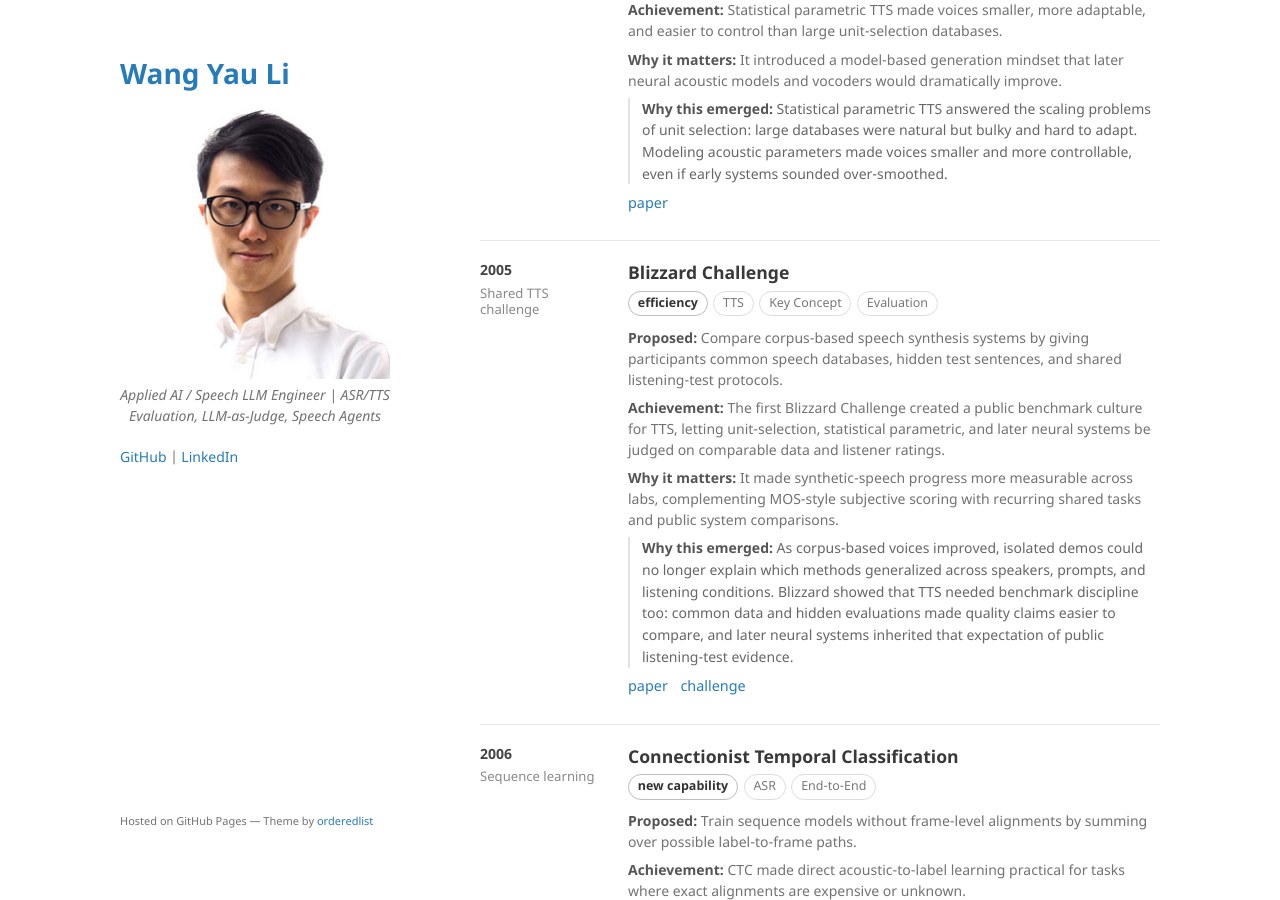
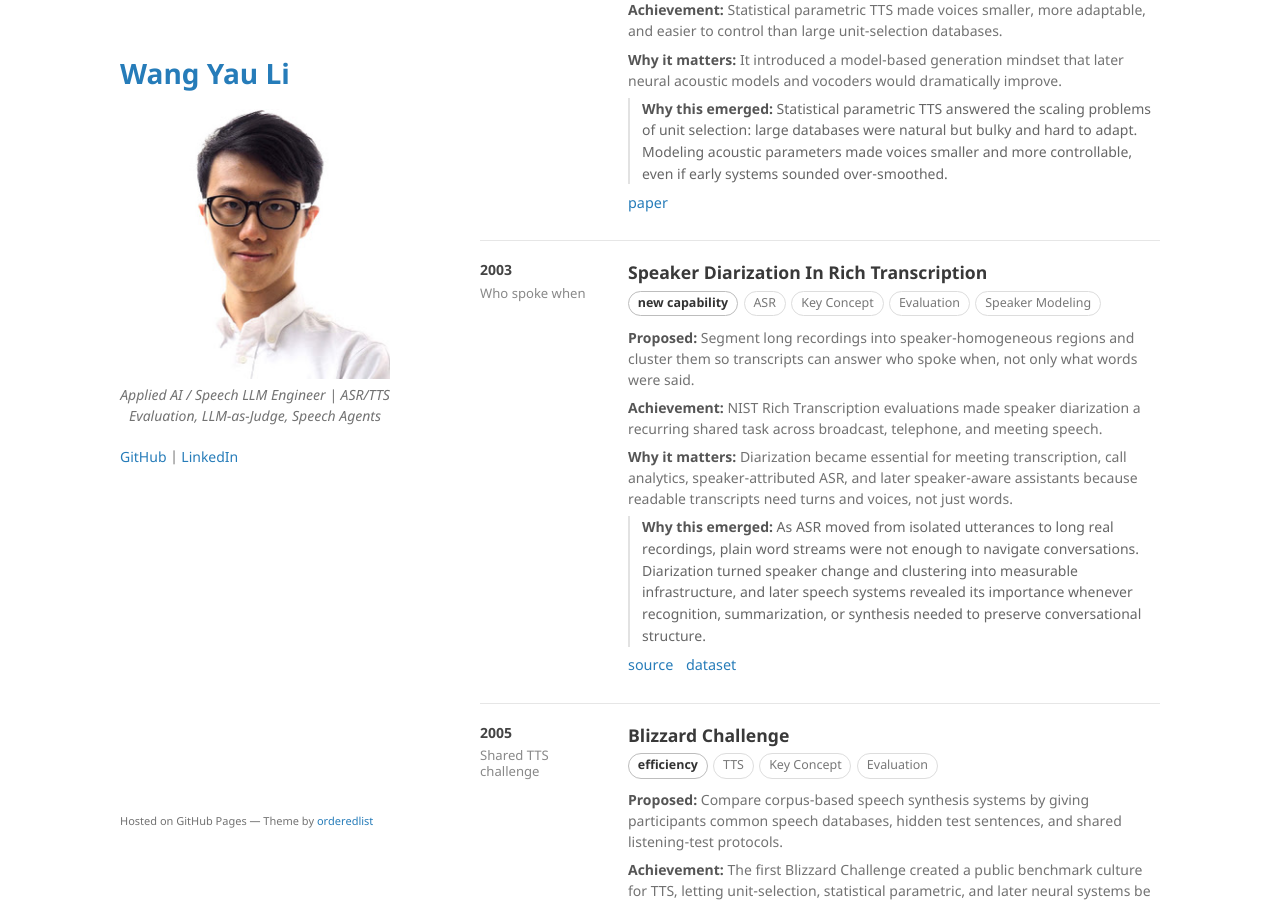
Before and after one commit to kennethli319/kennethli319.github.io, a Jekyll site: the page built from speech-timeline.md, in a window 1280 px wide and 900 px high, scrolled down 9506 px. Built offline with Jekyll 4.4.1, drawn with Linux system fonts in a browser that asks for light colours.

Commit message:
Add speaker diarization speech timeline milestone

```diff
--- a/speech-timeline.md
+++ b/speech-timeline.md
@@ -506,6 +506,22 @@ title: Speech Timeline
     <p><strong>Why it matters:</strong> It introduced a model-based generation mindset that later neural acoustic models and vocoders would dramatically improve.</p>
     <p class="speech-reflection"><strong>Why this emerged:</strong> Statistical parametric TTS answered the scaling problems of unit selection: large databases were natural but bulky and hard to adapt. Modeling acoustic parameters made voices smaller and more controllable, even if early systems sounded over-smoothed.</p>
     <p class="speech-source"><a href="https://www.isca-speech.org/archive/icslp_2002/tokuda02_icslp.html">paper</a></p>
+  </div>
+</section>
+
+<section class="speech-row">
+  <aside class="speech-year">
+    2003
+    <div class="speech-kicker">Who spoke when</div>
+  </aside>
+  <div class="speech-body">
+    <h2>Speaker Diarization In Rich Transcription</h2>
+    <div class="speech-meta"><span class="speech-impact">new capability</span><span class="speech-tag">ASR</span><span class="speech-tag">Key Concept</span><span class="speech-tag">Evaluation</span><span class="speech-tag">Speaker Modeling</span></div>
+    <p><strong>Proposed:</strong> Segment long recordings into speaker-homogeneous regions and cluster them so transcripts can answer who spoke when, not only what words were said.</p>
+    <p><strong>Achievement:</strong> NIST Rich Transcription evaluations made speaker diarization a recurring shared task across broadcast, telephone, and meeting speech.</p>
+    <p><strong>Why it matters:</strong> Diarization became essential for meeting transcription, call analytics, speaker-attributed ASR, and later speaker-aware assistants because readable transcripts need turns and voices, not just words.</p>
+    <p class="speech-reflection"><strong>Why this emerged:</strong> As ASR moved from isolated utterances to long real recordings, plain word streams were not enough to navigate conversations. Diarization turned speaker change and clustering into measurable infrastructure, and later speech systems revealed its importance whenever recognition, summarization, or synthesis needed to preserve conversational structure.</p>
+    <p class="speech-source"><a href="https://www.nist.gov/itl/iad/mltg/rich-transcription-evaluation">source</a> <a href="https://catalog.ldc.upenn.edu/LDC2007S10">dataset</a></p>
   </div>
 </section>
 
```
